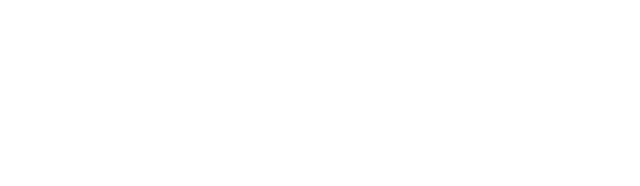
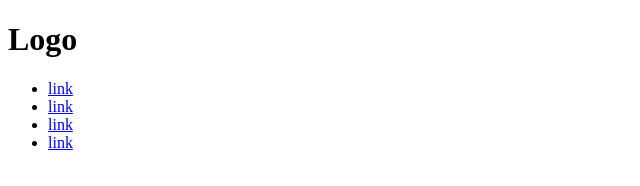
Before and after one commit to darth-punk/header_nav_module, a plain HTML site: page index.html in a window 1280 px wide. Shown: the whole page, without its empty margins (0-640 px from the left). Drawn offline with Linux system fonts and the light colour scheme.

Commit message:
html navigation and logo added

```diff
--- a/index.html
+++ b/index.html
@@ -8,5 +8,17 @@
 
     <title>Document</title>
   </head>
-  <body></body>
+  <body>
+    <header>
+      <h1>Logo</h1>
+      <nav>
+        <ul>
+          <li><a href="#">link</a></li>
+          <li><a href="#">link</a></li>
+          <li><a href="#">link</a></li>
+          <li><a href="#">link</a></li>
+        </ul>
+      </nav>
+    </header>
+  </body>
 </html>
```
